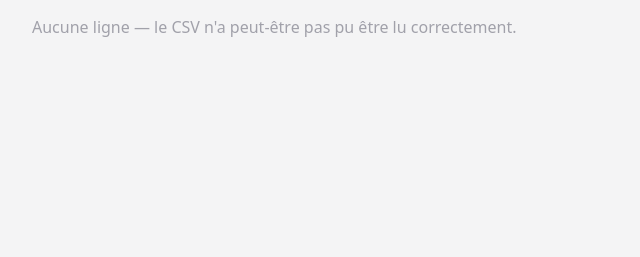
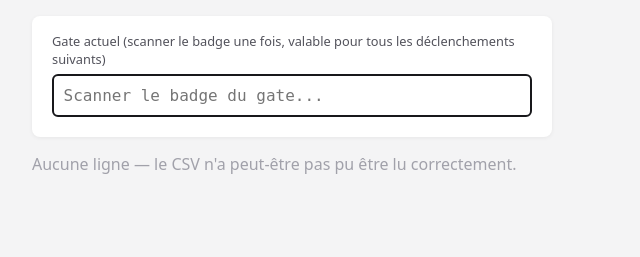
Before and after one commit to fengli-atome3d/test, a FastAPI app: template templates/preparation_detail.html in a window 1280 px wide. Shown: the part 102-359 px from the top of the page, without its empty margins (0-640 px from the left). Run offline with FastAPI, Linux system fonts and the light colour scheme; the template is opened without the code that fills it, so the values that code supplies are empty.

Commit message:
update gate input to barcode scan

```diff
--- a/main.py
+++ b/main.py
@@ -531,12 +531,22 @@ def preparation_detail(
     )
 
 
+VALID_OUTBOUND_GATES = {
+    "MPS1G1", "MPS1G2", "MPS1G3",
+    "MPS2G1", "MPS2G2", "MPS2G3",
+    "MPS3G1", "MPS3G2", "MPS3G3",
+}
+# NOTE: MPS1/MPS2 having exactly 3 gates each (G1-G3) is an assumption
+# based on the confirmed MPS3 pattern — not independently verified for
+# MPS1/MPS2. Worth confirming before trusting this list completely.
+
+
 @app.post("/preparation/packs/{pack_id}/trigger")
 async def preparation_trigger_pack(
     pack_id: str,
     current_user: User = Depends(get_current_user),
     db: Session = Depends(get_db),
-    terminal: str = Form(...),
+    gate: str = Form(...),
 ):
     """
     Triggers a Movu outbound Cycle order for one physical pack (identified
@@ -544,13 +554,35 @@ async def preparation_trigger_pack(
     status is applied to EVERY row sharing the same emplacement — since
     multiple SKUs in the same pack must not trigger separate missions).
 
+    Gate is a SCAN input (colleague's physical gate barcode) — terminal
+    is DERIVED from the gate (e.g. "MPS1G2" -> "MPS1"). NOTE: Atome 3D
+    doc section 9.1 recommends NOT specifying gate for Cycle orders
+    (Movu Ops picks the best available gate, allowing better shuttle
+    queueing/performance) — this is a deliberate, confirmed tradeoff:
+    precise operator control over raw throughput, decided explicitly
+    rather than defaulted to the doc's recommendation.
+
     Uses an EXPLICIT handlingUnitId — the confirmed Flow B design: Movu
     is told "go get this specific pack," not asked to resolve stock
-    itself. Terminal is operator-selected (which station they're
-    physically working at); gate is left to Movu's own auto-assignment,
-    per the docs' confirmed behavior for outbound orders (unlike inbound,
-    where gate is a required field).
+    itself.
+
+    IMPORTANT — released MUST be false. Confirmed from Atome 3D.docx
+    section 9.1: "It is mandatory for the Atome's operation to put the
+    released parameter at false, so all the bins can go to staging zone
+    nearby therefore limiting travel time during picking." Since a
+    released:false order sits in staging and never starts on its own,
+    an immediate follow-up call to /release is required — combined into
+    this single button click (confirmed choice, not a true two-phase
+    staging workflow) so the operator's experience stays "one click,
+    one mission," while the actual API sequence stays compliant with
+    the documented requirement.
     """
+    gate = gate.strip().upper()
+    if gate not in VALID_OUTBOUND_GATES:
+        logger.warning("Rejected outbound trigger: invalid gate '%s' (from barcode scan)", gate)
+        raise HTTPException(status_code=400, detail=f"Gate scanné invalide : '{gate}'.")
+    terminal = gate[:4]  # "MPS1G2" -> "MPS1"
+
     pack = db.query(PreparationRunPack).filter_by(id=pack_id).first()
     if not pack:
         raise HTTPException(status_code=404, detail="Pack not found")
@@ -568,14 +600,18 @@ async def preparation_trigger_pack(
         "id": movu_order_id,
         "type": "Cycle",
         "due": (datetime.now(timezone.utc) + timedelta(hours=4)).isoformat(),
-        "released": True,
+        "priority": None,
+        "released": False,  # MANDATORY false per Atome 3D.docx 9.1 — see docstring
         "terminal": terminal,
-        "orderLines": [{"handlingUnitId": pack.movu_handling_unit_id}],
-        "orderDemands": [],
+        "orderLines": [{"handlingUnitId": pack.movu_handling_unit_id, "gate": gate, "slot": None}],
     }
 
     if config.DRY_RUN_OUTBOUND:
-        logger.info("[DRY_RUN_OUTBOUND] Would POST outbound Cycle order to Movu OPS: %s", movu_payload)
+        logger.info(
+            "[DRY_RUN_OUTBOUND] Would POST outbound order (released=false) then immediately "
+            "POST /api/v3/orders/%s/release to Movu OPS: %s",
+            movu_order_id, movu_payload,
+        )
         new_status = "dry_run"
     else:
         headers = {"x-api-key": config.MOVU_OPS_API_KEY} if config.MOVU_OPS_API_KEY else {}
@@ -583,14 +619,83 @@ async def preparation_trigger_pack(
             try:
                 resp = await client.post(f"{config.MOVU_OPS_BASE_URL}/api/v3/orders", json=movu_payload, headers=headers)
                 resp.raise_for_status()
-                new_status = "sent"
             except httpx.HTTPError as e:
-                logger.error("Failed to trigger outbound mission for pack %s: %s", pack_id, e)
+                logger.error("Failed to create outbound order for pack %s: %s", pack_id, e)
+                new_status = "failed"
+            else:
+                # Order created successfully but sitting in staging
+                # (released:false) — must explicitly release it now.
+                try:
+                    release_resp = await client.post(
+                        f"{config.MOVU_OPS_BASE_URL}/api/v3/orders/{movu_order_id}/release", headers=headers
+                    )
+                    release_resp.raise_for_status()
+                    new_status = "sent"
+                except httpx.HTTPError as e:
+                    # Order EXISTS in Movu (staged) but release failed —
+                    # this needs manual attention in Movu's own UI, not
+                    # a silent retry, since we don't want to double-release.
+                    logger.error(
+                        "Order %s created successfully but /release FAILED for pack %s: %s. "
+                        "Order is stuck in staging — check Movu Ops UI directly.",
+                        movu_order_id, pack_id, e,
+                    )
+                    new_status = "failed"
+
+    for sibling in sibling_packs:
+        sibling.status = new_status
+        sibling.movu_order_id = movu_order_id
+
+    db.commit()
+    return RedirectResponse(url=f"/preparation/{pack.preparation_run_id}", status_code=303)
+
+
+@app.post("/preparation/packs/{pack_id}/confirm-picking")
+async def preparation_confirm_picking(
+    pack_id: str,
+    current_user: User = Depends(get_current_user),
+    db: Session = Depends(get_db),
+):
+    """
+    Colleague clicks this once they've physically finished picking from
+    a presented tote — sends it back to storage. Confirmed from Atome
+    3D.docx 9.3: "OrderLinePresented: At this point you will have to
+    call POST /api/v3/terminals/{terminalId}/gate/{gateId}/release to
+    store the tote back again." Only a human knows when picking is
+    actually done — this can never be automatic.
+    """
+    pack = db.query(PreparationRunPack).filter_by(id=pack_id).first()
+    if not pack:
+        raise HTTPException(status_code=404, detail="Pack not found")
+    if pack.status != "presented":
+        raise HTTPException(status_code=400, detail="This pack isn't in 'presented' state — nothing to confirm")
+    if not pack.presented_terminal_id or not pack.presented_gate_id:
+        raise HTTPException(status_code=400, detail="Missing terminal/gate info — was OrderLinePresented ever received?")
+
+    sibling_packs = db.query(PreparationRunPack).filter_by(
+        preparation_run_id=pack.preparation_run_id, emplacement=pack.emplacement,
+    ).all()
+
+    if config.DRY_RUN_OUTBOUND:
+        logger.info(
+            "[DRY_RUN_OUTBOUND] Would POST /api/v3/terminals/%s/gate/%s/release for pack %s",
+            pack.presented_terminal_id, pack.presented_gate_id, pack_id,
+        )
+        new_status = "dry_run"
+    else:
+        headers = {"x-api-key": config.MOVU_OPS_API_KEY} if config.MOVU_OPS_API_KEY else {}
+        url = f"{config.MOVU_OPS_BASE_URL}/api/v3/terminals/{pack.presented_terminal_id}/gate/{pack.presented_gate_id}/release"
+        async with httpx.AsyncClient(timeout=10, verify=config.MOVU_OPS_VERIFY_SSL) as client:
+            try:
+                resp = await client.post(url, headers=headers)
+                resp.raise_for_status()
+                new_status = "returning"
+            except httpx.HTTPError as e:
+                logger.error("Failed to release gate for pack %s: %s", pack_id, e)
                 new_status = "failed"
 
     for sibling in sibling_packs:
         sibling.status = new_status
-        sibling.movu_order_id = movu_order_id
 
     db.commit()
     return RedirectResponse(url=f"/preparation/{pack.preparation_run_id}", status_code=303)
@@ -766,6 +871,7 @@ INBOUND_NOTIFICATION_STATUS_MAP = {
     "OrderLineStarted": "in_progress",
     "OrderActive": "in_progress",
     "OrderLineActive": "in_progress",
+    "OrderLineReleased": "returning",  # tote is on its way back to storage
     "OrderFinished": "completed",
     "OrderLineFinished": "completed",
     "OrderProcessed": "completed",
@@ -774,6 +880,11 @@ INBOUND_NOTIFICATION_STATUS_MAP = {
     "OrderAborted": "cancelled",
     "OrderLineErrored": "failed",
 }
+
+# OrderLinePresented is handled SEPARATELY, not via the generic map above
+# — it needs to capture terminalId/gateId from the payload (required for
+# the later /release call), not just set a status string.
+PRESENTED_NOTIFICATION_TYPE = "OrderLinePresented"
 
 
 @app.post("/webhook/movu")
@@ -843,13 +954,23 @@ async def receive_movu_webhook(request: Request, db: Session = Depends(get_db)):
                 db.commit()
 
             pack_record = db.query(PreparationRunPack).filter_by(movu_order_id=movu_order_id).first()
-            if pack_record and notification_type in INBOUND_NOTIFICATION_STATUS_MAP:
-                # Multiple rows can share this movu_order_id (siblings in
-                # the same physical pack) — update all of them, not just one.
+            if pack_record:
                 sibling_packs = db.query(PreparationRunPack).filter_by(movu_order_id=movu_order_id).all()
-                for sibling in sibling_packs:
-                    sibling.status = INBOUND_NOTIFICATION_STATUS_MAP[notification_type]
-                db.commit()
+
+                if notification_type == PRESENTED_NOTIFICATION_TYPE:
+                    # Capture terminalId/gateId — needed for the release
+                    # call once the colleague confirms picking is done.
+                    presented_terminal = payload.get("terminalId")
+                    presented_gate = payload.get("gateId")
+                    for sibling in sibling_packs:
+                        sibling.status = "presented"
+                        sibling.presented_terminal_id = presented_terminal
+                        sibling.presented_gate_id = presented_gate
+                    db.commit()
+                elif notification_type in INBOUND_NOTIFICATION_STATUS_MAP:
+                    for sibling in sibling_packs:
+                        sibling.status = INBOUND_NOTIFICATION_STATUS_MAP[notification_type]
+                    db.commit()
 
         if notification_type in INBOUND_COMPLETE_NOTIFICATION_TYPES:
             if mapping is None:
--- a/templates/preparation_detail.html
+++ b/templates/preparation_detail.html
@@ -28,8 +28,19 @@
         .badge-dryrun { background: #e0e7ff; color: #3730a3; }
         .badge-sent { background: #ede9fe; color: #5b21b6; }
         .badge-pending { background: #fef3c7; color: #92400e; }
+        .badge-presented { background: #fed7aa; color: #9a3412; }
+        .confirm-btn { background: #16a34a; }
+        .confirm-btn:hover { background: #15803d; }
         .trigger-form { display: flex; gap: 0.4rem; align-items: center; }
         .trigger-form select { padding: 0.3rem 0.5rem; border: 1px solid #d4d4d8; border-radius: 6px; font-size: 0.8rem; }
+        .gate-scan-card { background: white; padding: 1rem 1.25rem; border-radius: 8px;
+                box-shadow: 0 1px 4px rgba(0,0,0,0.06); margin-bottom: 1rem; max-width: 480px; }
+        .gate-scan-card label { display: block; font-size: 0.8rem; color: #52525b; margin-bottom: 0.4rem; }
+        .gate-scan-card input { width: 100%; padding: 0.6rem; font-size: 1rem; border: 2px solid #d4d4d8;
+                border-radius: 6px; box-sizing: border-box; font-family: monospace; }
+        .gate-scan-card input:focus { border-color: #18181b; outline: none; }
+        .gate-scan-card input.valid { border-color: #16a34a; }
+        #gate-status { font-size: 0.8rem; color: #16a34a; display: block; margin-top: 0.3rem; }
         .trigger-btn { padding: 0.35rem 0.75rem; background: #18181b; color: white; border: none;
                 border-radius: 6px; font-size: 0.8rem; cursor: pointer; white-space: nowrap; }
         .trigger-btn:hover { background: #27272a; }
@@ -48,6 +59,12 @@
         {{ total_lines }} lignes produit, {{ groups|length }} emplacements ·
         {{ groups | selectattr('is_movu_stocked') | list | length }} suivis dans Movu
     </p>
+
+    <div class="gate-scan-card">
+        <label for="current_gate">Gate actuel (scanner le badge une fois, valable pour tous les déclenchements suivants)</label>
+        <input type="text" id="current_gate" placeholder="Scanner le badge du gate...">
+        <span id="gate-status"></span>
+    </div>
 
     {% if groups %}
     <table>
@@ -75,6 +92,8 @@
                 </td>
                 <td>
                     {% if g.status == 'completed' %}<span class="badge badge-success">Terminé</span>
+                    {% elif g.status == 'presented' %}<span class="badge badge-presented">Présenté — à confirmer</span>
+                    {% elif g.status == 'returning' %}<span class="badge badge-inprogress">Retour en stock</span>
                     {% elif g.status == 'in_progress' %}<span class="badge badge-inprogress">En cours</span>
                     {% elif g.status == 'failed' %}<span class="badge badge-failed">Échec</span>
                     {% elif g.status == 'dry_run' %}<span class="badge badge-dryrun">Test (DRY_RUN)</span>
@@ -85,12 +104,12 @@
                 <td>
                     {% if g.is_movu_stocked and g.status == 'pending' %}
                     <form method="post" action="/preparation/packs/{{ g.representative_pack_id }}/trigger" class="trigger-form">
-                        <select name="terminal">
-                            <option value="MPS1">MPS1</option>
-                            <option value="MPS2">MPS2</option>
-                            <option value="MPS3">MPS3</option>
-                        </select>
+                        <input type="hidden" name="gate" class="gate-hidden-input">
                         <button type="submit" class="trigger-btn">Déclencher</button>
+                    </form>
+                    {% elif g.status == 'presented' %}
+                    <form method="post" action="/preparation/packs/{{ g.representative_pack_id }}/confirm-picking" style="margin:0;">
+                        <button type="submit" class="trigger-btn confirm-btn" onclick="return confirm('Confirmer que le picking est terminé pour ce bac ?');">Confirmer le picking</button>
                     </form>
                     {% endif %}
                 </td>
@@ -101,5 +120,51 @@
     {% else %}
     <p style="color: #a1a1aa;">Aucune ligne — le CSV n'a peut-être pas pu être lu correctement.</p>
     {% endif %}
+    <script>
+        // Colleague scans their gate barcode ONCE (not per pack) — this
+        // value gets injected into whichever row's "Déclencher" form is
+        // actually submitted, via the hidden gate input in each row.
+        const VALID_GATES = new Set([
+            "MPS1G1", "MPS1G2", "MPS1G3",
+            "MPS2G1", "MPS2G2", "MPS2G3",
+            "MPS3G1", "MPS3G2", "MPS3G3",
+        ]);
+
+        document.addEventListener('DOMContentLoaded', () => {
+            const gateInput = document.getElementById('current_gate');
+            const gateStatus = document.getElementById('gate-status');
+            gateInput.focus();
+
+            gateInput.addEventListener('keydown', (e) => {
+                if (e.key === 'Enter') {
+                    e.preventDefault();
+                }
+            });
+
+            gateInput.addEventListener('input', () => {
+                const val = gateInput.value.trim().toUpperCase();
+                if (VALID_GATES.has(val)) {
+                    gateInput.classList.add('valid');
+                    gateStatus.textContent = 'Gate valide : ' + val;
+                } else {
+                    gateInput.classList.remove('valid');
+                    gateStatus.textContent = val ? 'Gate inconnu — vérifiez le badge.' : '';
+                }
+            });
+
+            document.querySelectorAll('form.trigger-form').forEach((form) => {
+                form.addEventListener('submit', (e) => {
+                    const val = gateInput.value.trim().toUpperCase();
+                    if (!VALID_GATES.has(val)) {
+                        e.preventDefault();
+                        alert('Scannez d\'abord un gate valide avant de déclencher une mission.');
+                        gateInput.focus();
+                        return;
+                    }
+                    form.querySelector('.gate-hidden-input').value = val;
+                });
+            });
+        });
+    </script>
 </body>
 </html>
```
Also changed, not shown: db_models.py (+7 -1 lines), templates/mise_en_stock.html (+37 -22 lines).
